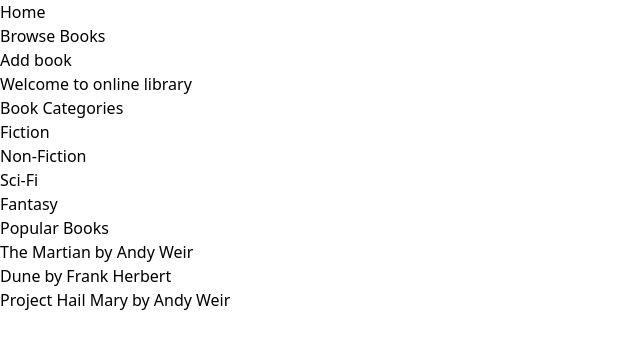
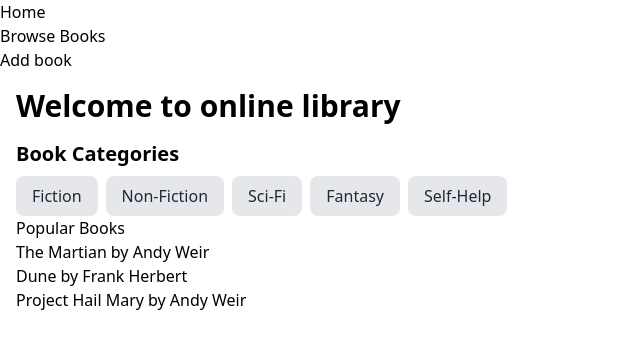
Before and after one commit to Karan-666/library-system-react, a React (Vite) app: page / in a window 1280 px wide. Shown: the top 348 px of the page, without its empty margins (0-640 px from the left). Built offline with nearby package versions, Linux system fonts and the light colour scheme.

Commit message:
feat: enabled routing with filtering of book category

```diff
--- a/src/components/BookCard.jsx
+++ b/src/components/BookCard.jsx
@@ -1,4 +1,5 @@
 import React from 'react'
+import {Link} from "react-router-dom"
 
 function BookCard({bookData}) {
   return (
--- a/src/components/BrowseBooks.jsx
+++ b/src/components/BrowseBooks.jsx
@@ -1,22 +1,31 @@
 import React, { useState } from "react";
 import { BOOKS_DATA } from "../data/bookData";
 import BookCard from "./BookCard";
+import { useParams } from "react-router-dom";
 
 // this will be available at /browser path
 
 function BrowseBooks() {
   const [searchText, setSearchText] = useState("");
 
-  // search logic
+// getting category name from dynamic routing
+ const {category} = useParams();
+//  console.log(category, "current category");
+
+  // search and category filter logic
   // this will work even outside any function,
   // as when state change, component re-render
   const filteredBooks = BOOKS_DATA.filter((item) => {
-    if (
-      item.title.toLowerCase().includes(searchText.toLowerCase()) ||
-      item.author.toLowerCase().includes(searchText.toLowerCase())
-    ) {
-      return item;
-    }
+    //filter expects the cb function to return true or false
+      return(
+      // search filter logic
+      (item.title.toLowerCase().includes(searchText.toLowerCase()) ||
+      item.author.toLowerCase().includes(searchText.toLowerCase()))
+      &&(
+      // category filter logic
+        (category === undefined || item.category.toLowerCase() === category.toLowerCase() )
+      )
+    )
   });
 
 
--- a/src/components/Homepage.jsx
+++ b/src/components/Homepage.jsx
@@ -1,10 +1,17 @@
 import React from "react";
 import BookCard from "./BookCard";
+import { Link } from "react-router-dom";
 
 function Homepage() {
   // categories of books we have
   // added dummy categories
-  const categories = ["Fiction", "Non-Fiction", "Sci-Fi", "Fantasy"];
+  const categories = [
+    "Fiction",
+    "Non-Fiction",
+    "Sci-Fi",
+    "Fantasy",
+    "Self-Help",
+  ];
 
   // adding some dummy books
   const popularBooks = [
@@ -13,31 +20,37 @@ function Homepage() {
     { id: 3, title: "Project Hail Mary", author: "Andy Weir" },
   ];
 
-
   // returning jsx to display
   return (
     // main container
-    <div>
-      <h1>Welcome to online library</h1>
-      <h2>Book Categories</h2>
+    // container: sets a fixed width of content which chang based on screen size
+    // mx-auto: centers container horizontally
+    <div className="container mx-auto p-4">
+      <h1 className="text-3xl font-bold mb-4">Welcome to online library</h1>
+      <h2 className="text-xl font-semibold mb-2">Book Categories</h2>
       {/* Displaying all the categories */}
-      <div>
+      {/* Used flex wrap in case categories goes to next line */}
+      <div className="flex flex-wrap gap-2">
         {categories.map((item, index) => (
           // Key attribute Helps React Track Items
-          <div key={index}>{item}</div>
+          <Link key={index} to={`/browse/${item}`}>
+            <div
+              className="bg-gray-200 text-gray-800 px-4 py-2 rounded-lg cursor-pointer"
+              key={index}
+            >
+              {item}
+            </div>
+          </Link>
         ))}
       </div>
 
-       <h2>Popular Books</h2>
-       <div>
-        {
-          popularBooks.map((item) => (
-            // passing whole book object is bookcard component and passing key for react
-            <BookCard key={item.id} bookData={item} />
-          ))
-        }
-       </div>
-
+      <h2>Popular Books</h2>
+      <div>
+        {popularBooks.map((item) => (
+          // passing whole book object is bookcard component and passing key for react
+          <BookCard key={item.id} bookData={item} />
+        ))}
+      </div>
     </div>
   );
 }
--- a/src/main.jsx
+++ b/src/main.jsx
@@ -58,6 +58,10 @@ const appRouter = createBrowserRouter([
         element: <BrowseBooks />
       },
       {
+        path: '/browse/:category', // this is dynamic routing // ? -> Question mark mean category part is optional
+        element: <BrowseBooks />
+      },
+      {
         path: '/add',
         element: <AddBook />
       },
```
